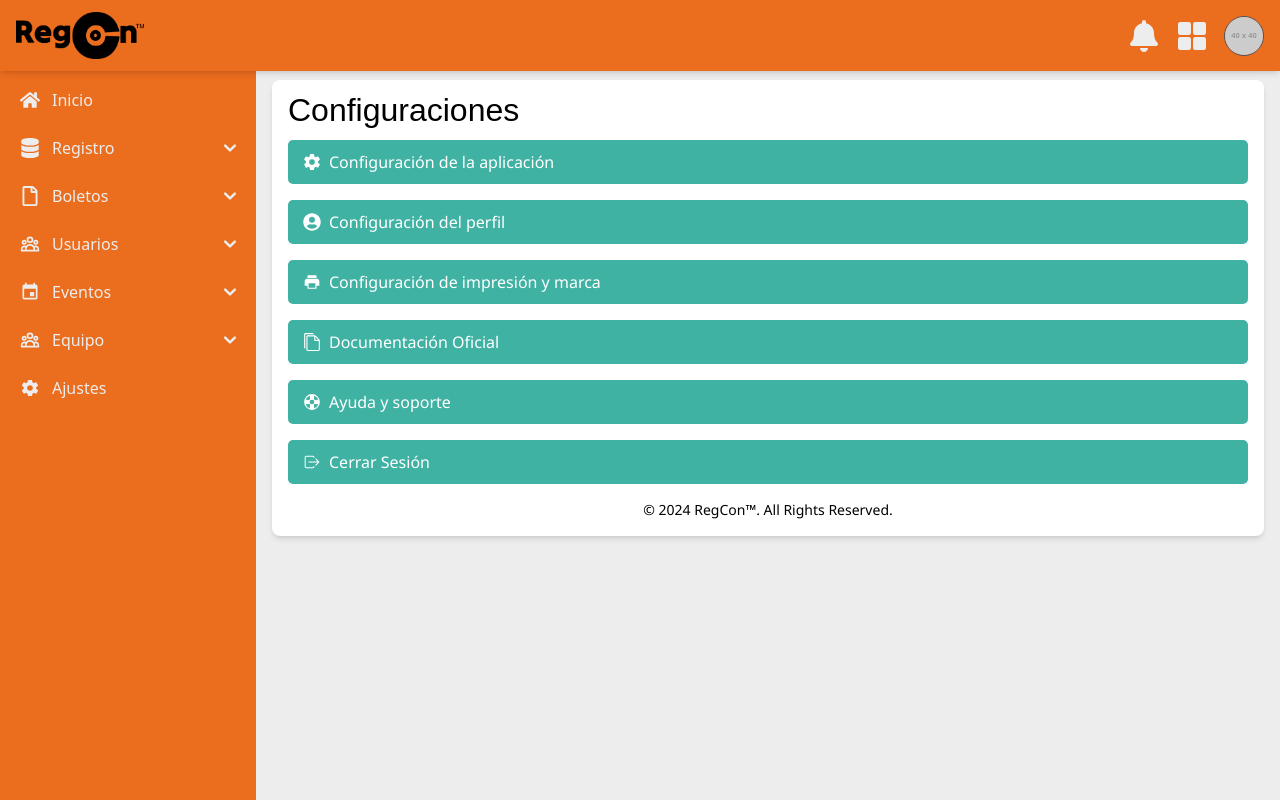
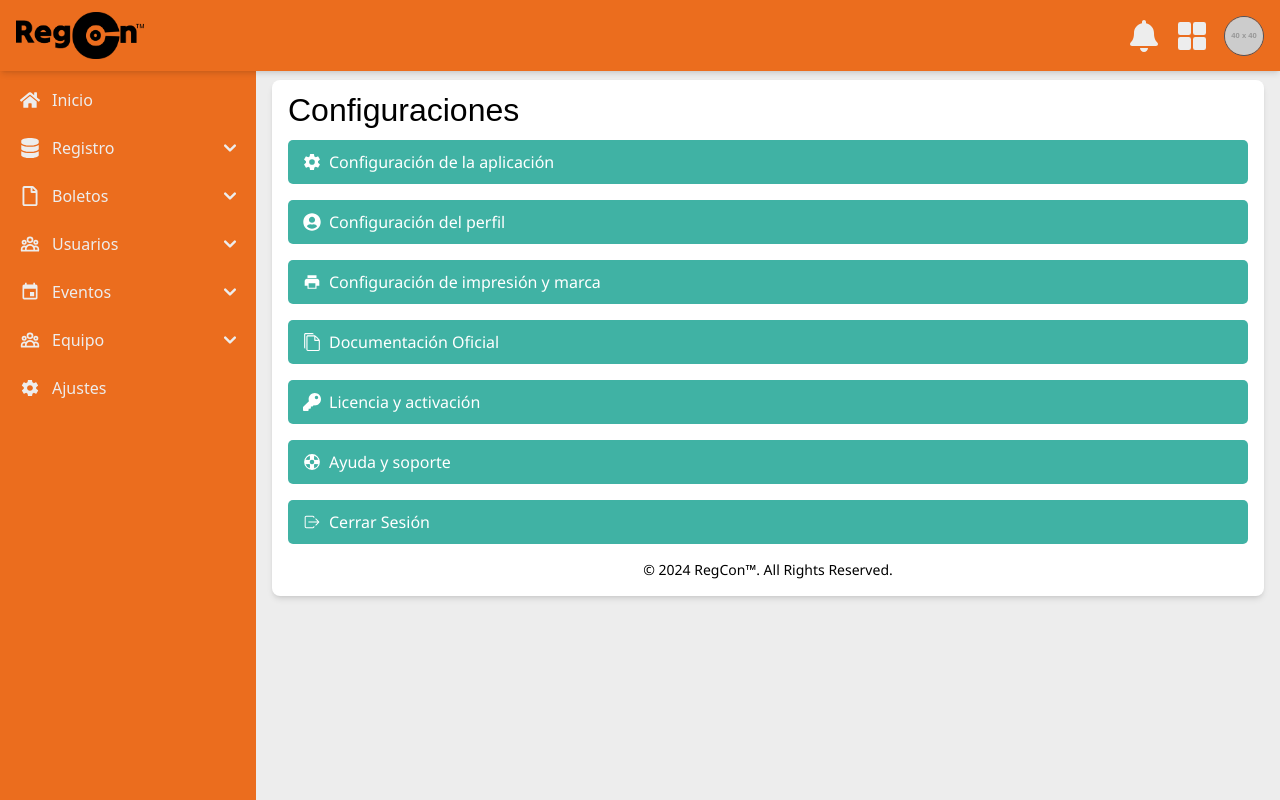
Before and after one commit to Darkyapper/regcon, a React (Vite) app in the folder client/: page /settings in a window 1280 px wide. Built offline with nearby package versions, Linux system fonts and the light colour scheme; a web font is replaced by a local one.

Commit message:
Add FaKey icon to ConfigDash and update action buttons

```diff
--- a/client/src/components/configDash/ConfigDash.jsx
+++ b/client/src/components/configDash/ConfigDash.jsx
@@ -2,7 +2,7 @@ import React from 'react';
 import './ConfigDash.css';
 import { Link } from 'react-router-dom';
 import { IoSettingsSharp, IoHelpBuoy } from "react-icons/io5";
-import { FaUserCircle } from "react-icons/fa";
+import { FaUserCircle, FaKey } from "react-icons/fa";
 import { ImFilesEmpty } from "react-icons/im";
 import { IoIosLogOut, IoMdPrint } from "react-icons/io";
 
@@ -28,6 +28,10 @@ export default function ConfigDash() {
                     Documentación Oficial
                 </button>
                 <button className="action-button flex items-center">
+                    <FaKey className="mr-2 text-lg" />
+                    Licencia y activación
+                </button>
+                <button className="action-button flex items-center">
                     <IoHelpBuoy className="mr-2 text-lg" />
                     Ayuda y soporte
                 </button>
```
Also changed, not shown: 1 other file (tests, documents, lock files or other folders).
